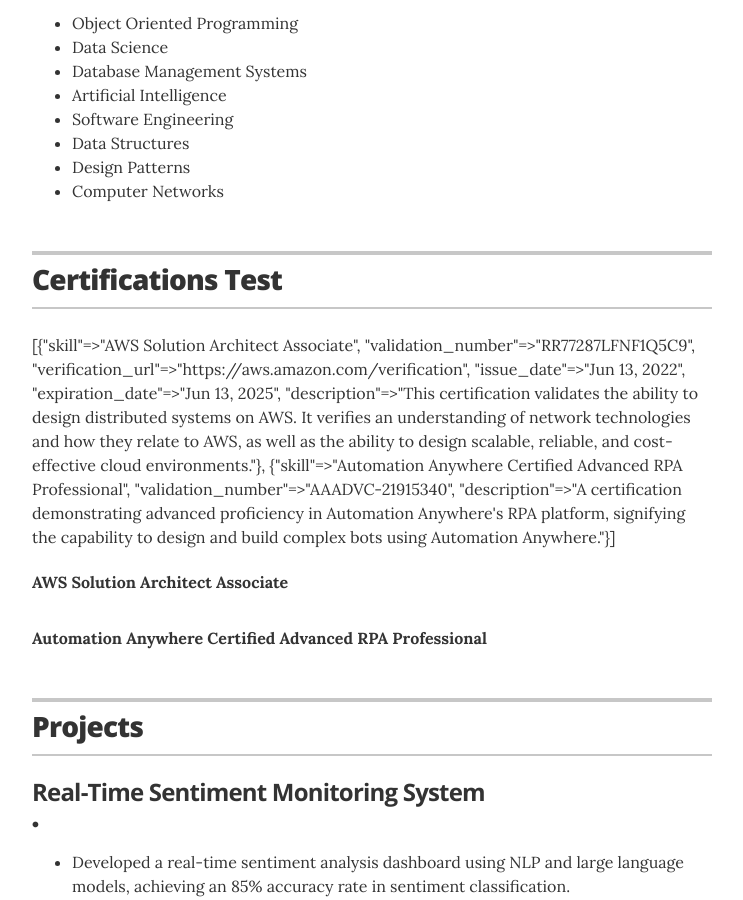
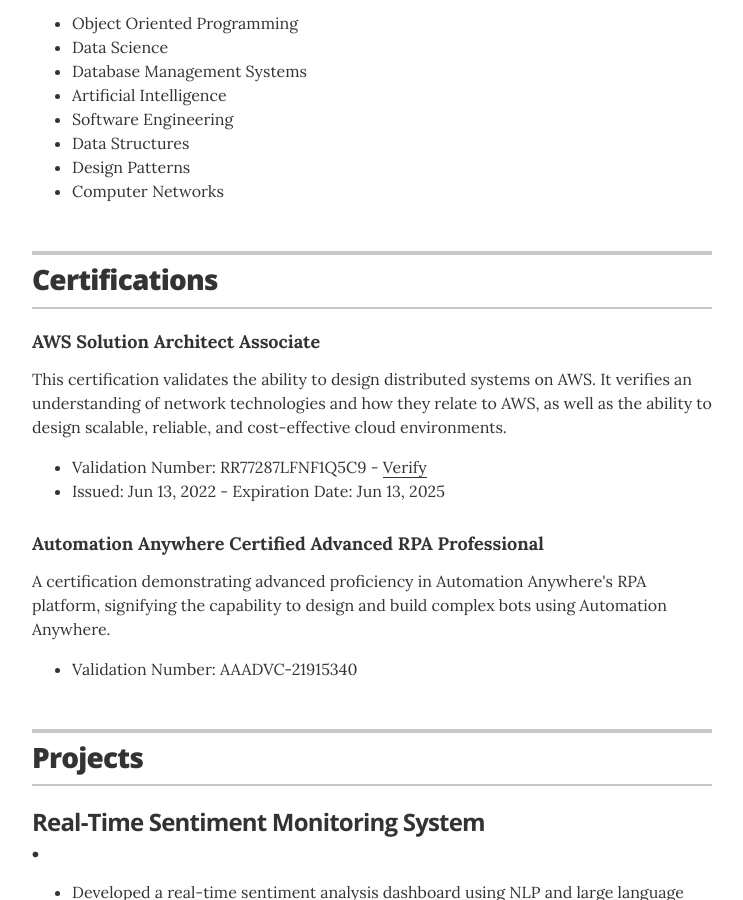
Before and after one commit to vamsidhar18/Resume, a Jekyll site: the page built from index.html, in a window 1280 px wide and 900 px high, scrolled down 1847 px. Shown: the whole window, without its empty margins (268-1011 px from the left). Built offline with Jekyll 4.4.1, drawn with Linux system fonts in a browser that asks for light colours.

Commit message:
html updated

```diff
--- a/_layouts/resume.html
+++ b/_layouts/resume.html
@@ -104,19 +104,30 @@
       </section>
       <!-- end Education -->
       {% endif %}
-      <!-- begin certifications test -->
+      <!-- begin certifications -->
       <section class="content-section">
         <header class="section-header">
-          <h2>Certifications Test</h2>
+          <h2>Certifications</h2>
         </header>
-        {{ site.data.certifications | inspect }} <!-- This line is for debugging purposes -->
         {% for certification in site.data.certifications %}
         <div class="resume-item">
-          <h4>{{ certification.skill }}</h4>
+          <h4 class="resume-item-details" itemprop="description">
+           {{ certification.skill }}
+          </h4>
+          <div class="resume-item-copy">
+            <p>{{ certification.description }}</p>
+            <ul class="resume-item-list">
+              <li>Validation Number: {{ certification.validation_number }}{% if certification.verification_url %} - <a href="{{ certification.verification_url }}" target="_blank">Verify</a>{% endif %}</li>
+              {% if certification.issue_date and certification.expiration_date %}
+              <li>Issued: {{ certification.issue_date }} - Expiration Date: {{ certification.expiration_date }}</li>
+              {% endif %}
+            </ul>
+          </div>
         </div>
-        {% endfor %}
+         {% endfor %}
       </section>
-      <!-- end certifications test -->
+      <!-- end certifications -->
+
 
 
 
```
